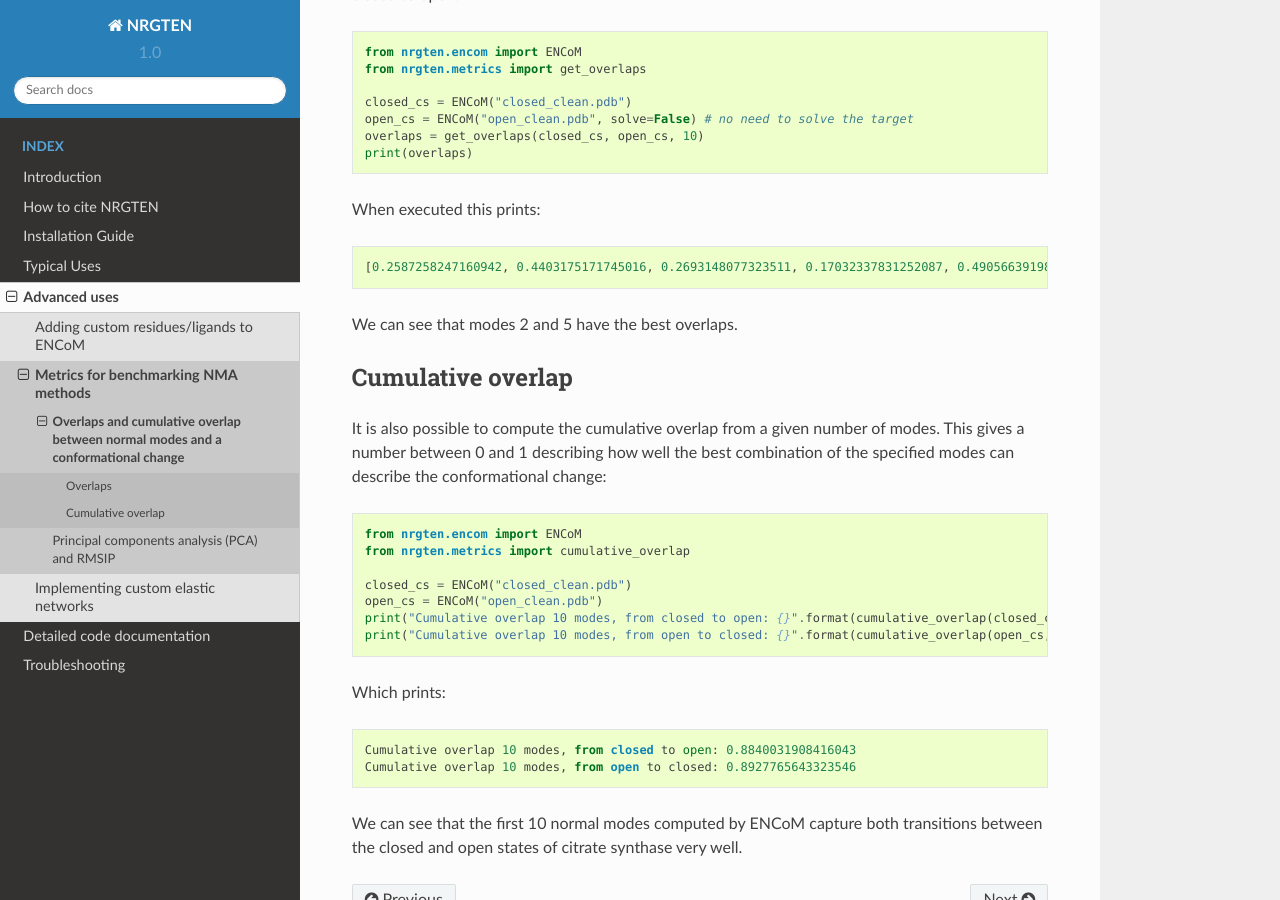
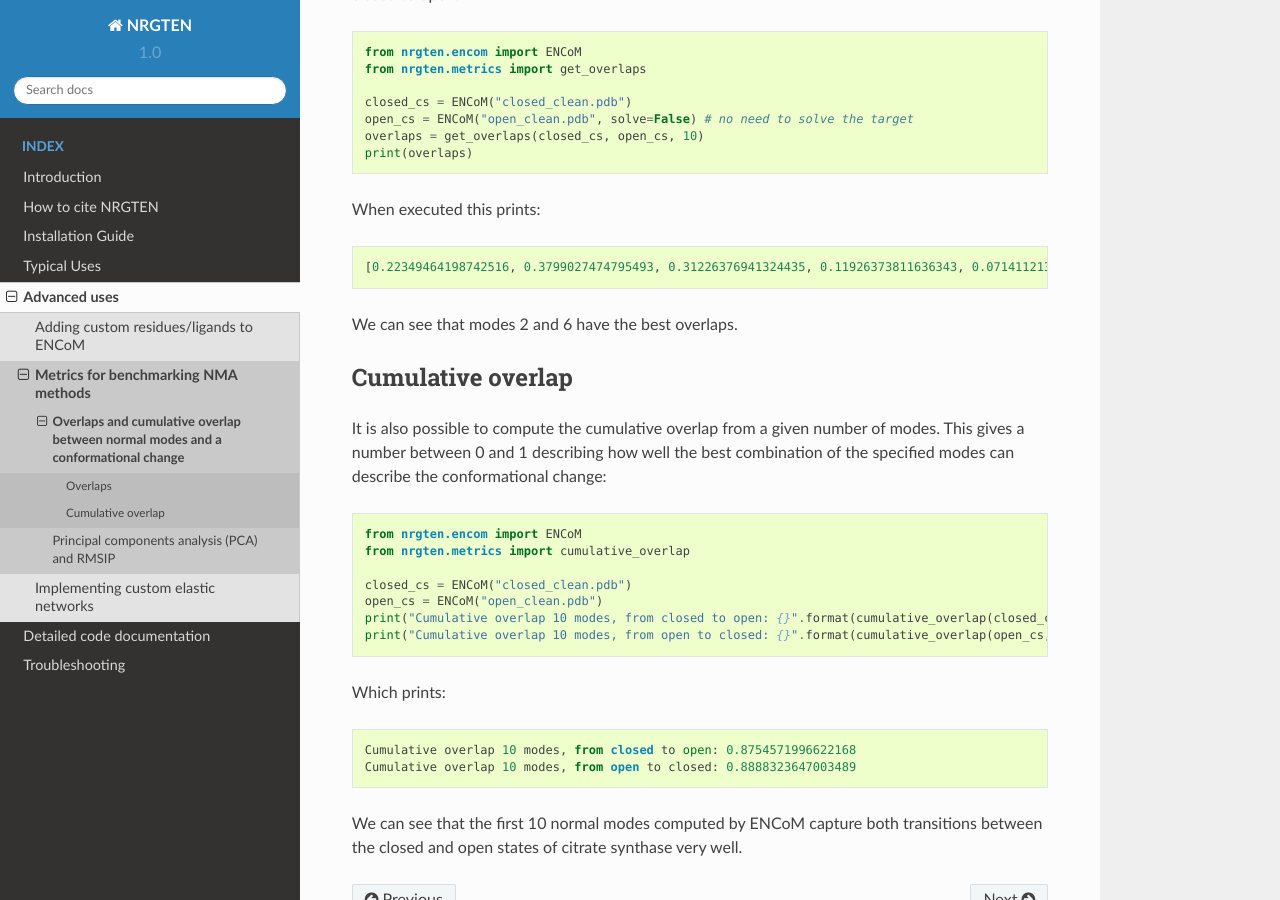
Before and after one commit to gregorpatof/nrgten_package, a Sphinx documentation site: the page built from docs/overlaps.rst, in a window 1280 px wide and 900 px high, scrolled down 390 px. Built offline with Sphinx 7.4.7 and the Read the Docs theme 2.0.0, drawn with Linux system fonts in a browser that asks for light colours.

Commit message:
doc updates

```diff
--- a/docs/overlaps.rst
+++ b/docs/overlaps.rst
@@ -19,9 +19,9 @@ enzyme and the conformational change from closed to open::
 
 When executed this prints::
 
-[0.2587258247160942, 0.4403175171745016, 0.2693148077323511, 0.17032337831252087, 0.49056639198213053, 0.28346742540893066, 0.26312538412865266, 0.04705415373099675, 0.16308585479164334, 0.006879741931829673]
+[0.22349464198742516, 0.3799027474795493, 0.31226376941324435, 0.11926373811636343, 0.07141121329464464, 0.5434832619441955, 0.2850587863860328, 0.16140383753735463, 0.18518389540695462, 0.13542692494361588]
 
-We can see that modes 2 and 5 have the best overlaps.
+We can see that modes 2 and 6 have the best overlaps.
 
 Cumulative overlap
 ------------------
@@ -40,8 +40,8 @@ the specified modes can describe the conformational change::
 
 Which prints::
 
-	Cumulative overlap 10 modes, from closed to open: 0.8840031908416043
-	Cumulative overlap 10 modes, from open to closed: 0.8927765643323546
+	Cumulative overlap 10 modes, from closed to open: 0.8754571996622168
+	Cumulative overlap 10 modes, from open to closed: 0.8888323647003489
 
 We can see that the first 10 normal modes computed by ENCoM capture both transitions
 between the closed and open states of citrate synthase very well.
--- a/docs/svib_mutations.rst
+++ b/docs/svib_mutations.rst
@@ -27,8 +27,8 @@ using::
 
     print(diff_entropy)
 
-We see that it is around 0.005, which means that the mutant is slightly more
-rigid than the WT.
+We see that it is around -0.02, which means that the mutant is more
+flexible than the WT.
 
 
 .. note::
--- a/docs/transit_probs.rst
+++ b/docs/transit_probs.rst
@@ -30,7 +30,7 @@ If we print the probabilities::
 
 We get the following values::
 
-	prob_open : 0.3338869389881078, prob_closed : 0.4389801295109857
+	prob_open : 0.28940086631043577, prob_closed : 0.43081399660689834
 
 The aspartic acid in position 239 has been mutated to a lysine in both conformations
 using MODELLER (`doi.org/10.1002/cpbi.3 <https://doi.org/10.1002/cpbi.3>`_). We can compute
@@ -46,9 +46,9 @@ the same transition probabilities using the mutated forms::
 
 This gives::
 
-	prob_open_mut : 0.33353468729059454, prob_closed_mut : 0.44217369623754493
+	prob_open_mut : 0.2903252666753628, prob_closed_mut : 0.4304065571363618
 
-So we can see that the mutation slightly favors the closed state. Here is the full
+So we can see that the mutation slightly favors the open state. Here is the full
 documentation for the get_transit_probs method:
 
 .. autofunction:: nrgten.metrics.get_transit_probs
```
Also changed, not shown: docs/principal_components.rst (+3 -4 lines).
